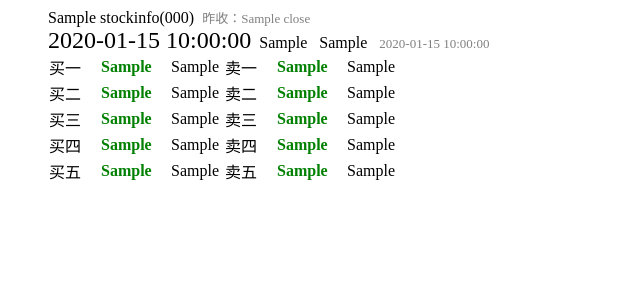
After one commit to hanbinggary/flask_easytrader, a Flask app: template templates/hangqing_sub.html in a window 1280 px wide. The commit adds this page. Shown: the top 300 px of the page, without its empty margins (0-640 px from the left). Run offline with Flask 2, Linux system fonts and the light colour scheme; the template is opened without the code that fills it: most values are stand-ins (such as "Sample title", 1, 10 or a date in 2020).

Commit message:
增加行情页
增加行情页/hangqing/xxx

```diff
--- a/app.py
+++ b/app.py
@@ -77,13 +77,18 @@ def hangqing(stockno):
 
 @app.route('/hangqingsub/<stockno>',methods=['GET'])
 def hangqingsub(stockno):
-    proxies = {
-        'http':'http://1:1@10.88.42.18:8080',
-        'https':'http://1:1@10.88.42.18:8080'
-    }
-    url='https://app.leverfun.com/timelyInfo/timelyOrderForm?stockCode=%s' % stockno
-    html = requests.get(url,proxies=proxies)
-    return html.text
+#    proxies = {
+#        'http':'http://1:1@10.88.42.18:8080',
+#        'https':'http://1:1@10.88.42.18:8080'
+#    }
+    q = easyquotation.use('qq')
+    stockinfo,stockinfo_zhangting = q.stocks(stockno)
+#    url='https://app.leverfun.com/timelyInfo/timelyOrderForm?stockCode=%s' % stockno
+#    html = requests.get(url,proxies=proxies)
+    if len(stockinfo)>0:
+        print (list(stockinfo.keys())[0])
+#    return html.text
+    return render_template('hangqing_sub.html', stockinfo=stockinfo[list(stockinfo.keys())[0]])
 
 def getUser():
     user = easytrader.use('yh')
@@ -188,7 +193,7 @@ def getPositionHuatai():
     #主要指数
     zhishu_list = ['sh000001','sh000300','399006','399001']
     zhishuinfo,zhishuinfo_zhangting = q.stocks(zhishu_list)
-#    print(zhishuinfo)
+    #print(zhishuinfo)
     #合并
     dictMerged=stockinfo.copy()
     dictMerged.update(stockinfo_zhangting)
@@ -203,7 +208,7 @@ def getPositionHuatai():
     #今日盈亏
     todayYingkui = 0.0
     #港股汇率
-    HKhuilv = 0.835
+    HKhuilv = 0.803
     #分类合计
     dic_shichang_fenlei = dict()
     #行业分类合计
@@ -268,15 +273,15 @@ def getPositionHuatai():
 
             if fenlei in dic_shichang_fenlei.keys():
 #                print(dic_shichang_fenlei[fenlei],fenlei)
-                dic_shichang_fenlei[fenlei] += chicang
+                dic_shichang_fenlei[fenlei] += chicang if dic_position[key][4]=='RMB' else round(chicang * HKhuilv,1)
             else:
 #                print(fenlei)
-                dic_shichang_fenlei[fenlei] = chicang
+                dic_shichang_fenlei[fenlei] = chicang if dic_position[key][4]=='RMB' else round(chicang * HKhuilv,1)
             #行业分类
             if hangye in dic_hangye_fenlei.keys():
-                dic_hangye_fenlei[hangye] += chicang
+                dic_hangye_fenlei[hangye] += chicang if dic_position[key][4]=='RMB' else round(chicang * HKhuilv,1)
             else:
-                dic_hangye_fenlei[hangye] = chicang
+                dic_hangye_fenlei[hangye] = chicang if dic_position[key][4]=='RMB' else round(chicang * HKhuilv,1)
         except Exception as e:
             print(e,'eeeee')
             pass
--- /dev/null
+++ b/templates/hangqing_sub.html
@@ -0,0 +1,137 @@
+<!doctype html>
+  <style>
+	.table-title{
+		background: #F5FFFA;
+	}
+	.double_row_bkcolor0{
+		background: #EAEAEA;
+	}
+	table{
+		border:1;
+		border-collapse:collapse;
+	}
+/*
+	table tr td{
+		text-align:right;
+	}
+*/
+	.font-red-bold{
+		color:red;
+		font-weight:bold;
+	}
+	.font-green-bold{
+		color:green;
+		font-weight:bold;
+	}
+	.font-bold{
+		font-weight:bold;
+	}
+	.font-red{
+		color:red;
+	}
+	.font-green{
+		color:green;
+	}
+	.font-blue{
+		color:blue;
+	}
+  </style>
+<title>{{stockno}}</title>
+
+<dd>
+<input type='text' id='hidstockno' style="display:none" value='{{stockinfo['code']}}'>
+<input type='text' id='hidstockname' style="display:none" value='{{stockinfo['name']}}'>
+<div id='roomid'>
+{{stockinfo['name']}}({{stockinfo['code']}})
+&nbsp;<font size='2' color ='gray'>昨收：{{stockinfo['close']}}</font>
+</div>
+<div id='match'>
+    <font size='5' class = "{{stockinfo['涨跌_css']}}">{{stockinfo['now']}}</font>
+    &nbsp;<font class = "{{stockinfo['涨跌_css']}}">{{stockinfo['涨跌']}}</font>&nbsp;
+    &nbsp;<font class = "{{stockinfo['涨跌_css']}}">{{stockinfo['涨跌(%)']}}</font>&nbsp;
+    &nbsp;<font size='2' color ='gray'>{{stockinfo['datetime']}}</font>
+</div>
+<!--<div id='time'>{{stockinfo['datetime']}}&nbsp;</div>-->
+
+<table border='0' style='border-collapse:collapse'>
+    <tr>
+        <td width='50' align='left'><font color='black'>买一</font></td>
+        {% if stockinfo['bid1'] > stockinfo['close'] %}
+            <td width='60' align='left'><font color="red"><b>{{stockinfo['bid1']}}</b></font></td>
+        {% else %}
+            <td width='60' align='left'><font color="green"><b>{{stockinfo['bid1']}}</b></font></td>
+        {% endif %}
+        <td width='60' align='right'>{{stockinfo['bid1_volume']}}&nbsp;</td>
+		 <td width='50' align='left'><font color='black'>卖一</font></td>
+        {% if stockinfo['ask1'] > stockinfo['close'] %}
+    		 <td width='60' align='left'><font color='red'><b>{{stockinfo['ask1']}}</b></font></td>
+        {% else %}
+    		 <td width='60' align='left'><font color='green'><b>{{stockinfo['ask1']}}</b></font></td>
+        {% endif %}
+		 <td width='60' align='right'>{{stockinfo['ask1_volume']}}&nbsp;</td>
+    </tr>
+    <tr>
+        <td width='50' align='left'><font color='black'>买二</font></td>
+        {% if stockinfo['bid2'] > stockinfo['close'] %}
+            <td width='60' align='left'><font color="red"><b>{{stockinfo['bid2']}}</b></font></td>
+        {% else %}
+            <td width='60' align='left'><font color="green"><b>{{stockinfo['bid2']}}</b></font></td>
+        {% endif %}
+        <td width='60' align='right'>{{stockinfo['bid2_volume']}}&nbsp;</td>
+		 <td width='50' align='left'><font color='black'>卖二</font></td>
+        {% if stockinfo['ask2'] > stockinfo['close'] %}
+    		 <td width='60' align='left'><font color='red'><b>{{stockinfo['ask2']}}</b></font></td>
+        {% else %}
+    		 <td width='60' align='left'><font color='green'><b>{{stockinfo['ask2']}}</b></font></td>
+        {% endif %}
+		 <td width='60' align='right'>{{stockinfo['ask2_volume']}}&nbsp;</td>
+    </tr>
+    <tr>
+        <td width='50' align='left'><font color='black'>买三</font></td>
+        {% if stockinfo['bid3'] > stockinfo['close'] %}
+            <td width='60' align='left'><font color="red"><b>{{stockinfo['bid3']}}</b></font></td>
+        {% else %}
+            <td width='60' align='left'><font color="green"><b>{{stockinfo['bid3']}}</b></font></td>
+        {% endif %}
+        <td width='60' align='right'>{{stockinfo['bid3_volume']}}&nbsp;</td>
+		 <td width='50' align='left'><font color='black'>卖三</font></td>
+        {% if stockinfo['ask3'] > stockinfo['close'] %}
+    		 <td width='60' align='left'><font color='red'><b>{{stockinfo['ask3']}}</b></font></td>
+        {% else %}
+    		 <td width='60' align='left'><font color='green'><b>{{stockinfo['ask3']}}</b></font></td>
+        {% endif %}
+		 <td width='60' align='right'>{{stockinfo['ask3_volume']}}&nbsp;</td>
+    </tr>
+    <tr>
+        <td width='50' align='left'><font color='black'>买四</font></td>
+        {% if stockinfo['bid4'] > stockinfo['close'] %}
+            <td width='60' align='left'><font color="red"><b>{{stockinfo['bid4']}}</b></font></td>
+        {% else %}
+            <td width='60' align='left'><font color="green"><b>{{stockinfo['bid4']}}</b></font></td>
+        {% endif %}
+        <td width='60' align='right'>{{stockinfo['bid4_volume']}}&nbsp;</td>
+		 <td width='50' align='left'><font color='black'>卖四</font></td>
+        {% if stockinfo['ask4'] > stockinfo['close'] %}
+    		 <td width='60' align='left'><font color='red'><b>{{stockinfo['ask4']}}</b></font></td>
+        {% else %}
+    		 <td width='60' align='left'><font color='green'><b>{{stockinfo['ask4']}}</b></font></td>
+        {% endif %}
+		 <td width='60' align='right'>{{stockinfo['ask4_volume']}}&nbsp;</td>
+    </tr>
+    <tr>
+        <td width='50' align='left'><font color='black'>买五</font></td>
+        {% if stockinfo['bid5'] > stockinfo['close'] %}
+            <td width='60' align='left'><font color="red"><b>{{stockinfo['bid5']}}</b></font></td>
+        {% else %}
+            <td width='60' align='left'><font color="green"><b>{{stockinfo['bid5']}}</b></font></td>
+        {% endif %}
+        <td width='60' align='right'>{{stockinfo['bid5_volume']}}&nbsp;</td>
+		 <td width='50' align='left'><font color='black'>卖五</font></td>
+        {% if stockinfo['ask5'] > stockinfo['close'] %}
+    		 <td width='60' align='left'><font color='red'><b>{{stockinfo['ask5']}}</b></font></td>
+        {% else %}
+    		 <td width='60' align='left'><font color='green'><b>{{stockinfo['ask5']}}</b></font></td>
+        {% endif %}
+		 <td width='60' align='right'>{{stockinfo['ask5_volume']}}&nbsp;</td>
+    </tr>
+</table>
--- a/templates/position_huatai.html
+++ b/templates/position_huatai.html
@@ -33,6 +33,7 @@
     <th>now</th>
     <th>涨跌</th>
     <th>涨跌%</th>
+    <th>成交额</th>
   </tr>
 {% for item in zhishuinfo %}
   <tr class='double_row_bkcolor{{loop.index%2}}'>
@@ -41,10 +42,12 @@
 			<td class='font-red'>{{zhishuinfo[item]['now']}}</td>
 			<td class='font-red'>{{zhishuinfo[item]['涨跌']}}</td>
 			<td class='font-red'>{{zhishuinfo[item]['涨跌(%)']}}</td>
+			<td class='font-red'>{{zhishuinfo[item]['成交额']}}</td>
 		{% else %}
 			<td class='font-green'>{{zhishuinfo[item]['now']}}</td>
 			<td class='font-green'>{{zhishuinfo[item]['涨跌']}}</td>
 			<td class='font-green'>{{zhishuinfo[item]['涨跌(%)']}}</td>
+			<td class='font-green'>{{zhishuinfo[item]['成交额']}}</td>
 		{% endif %}
   </tr>
 {% endfor %}
```
Also changed, not shown: static/js/hangqing.js (added, +32 -0 lines), templates/hangqing.html (added, +40 -0 lines).
